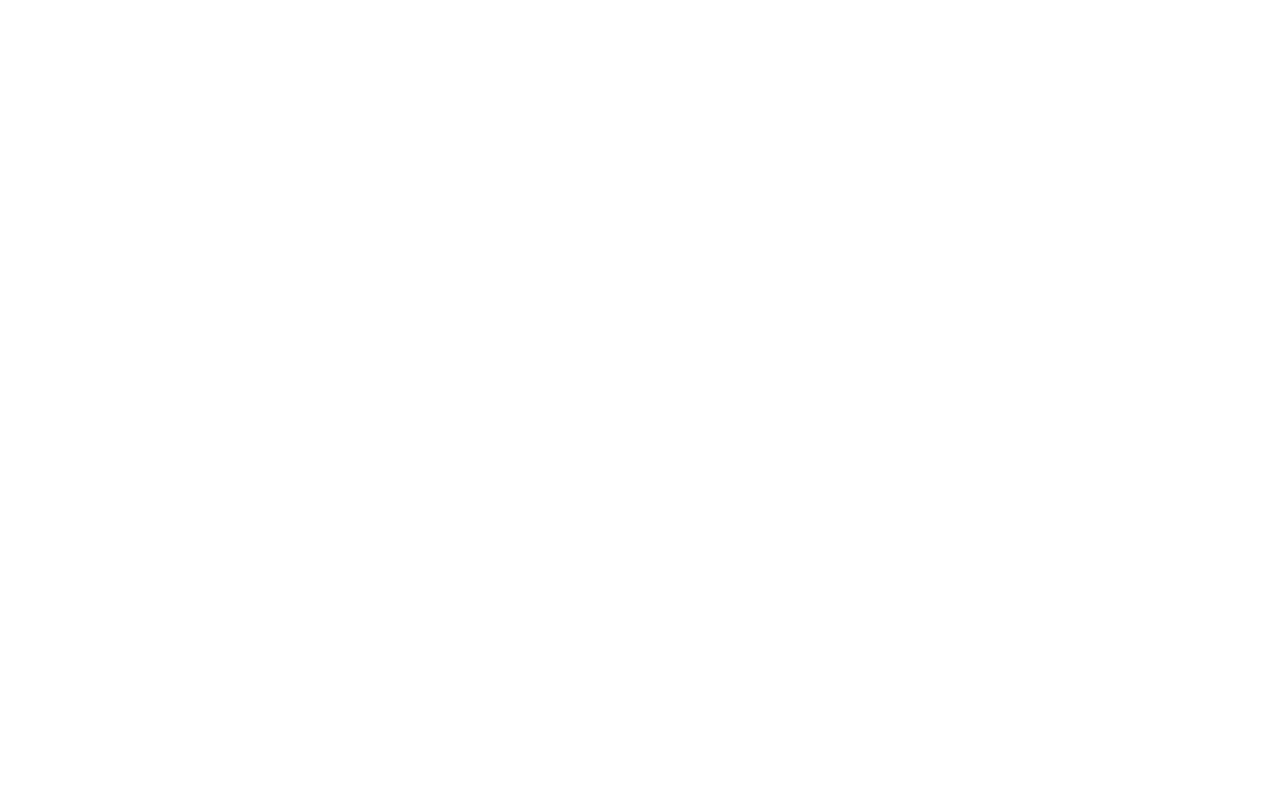
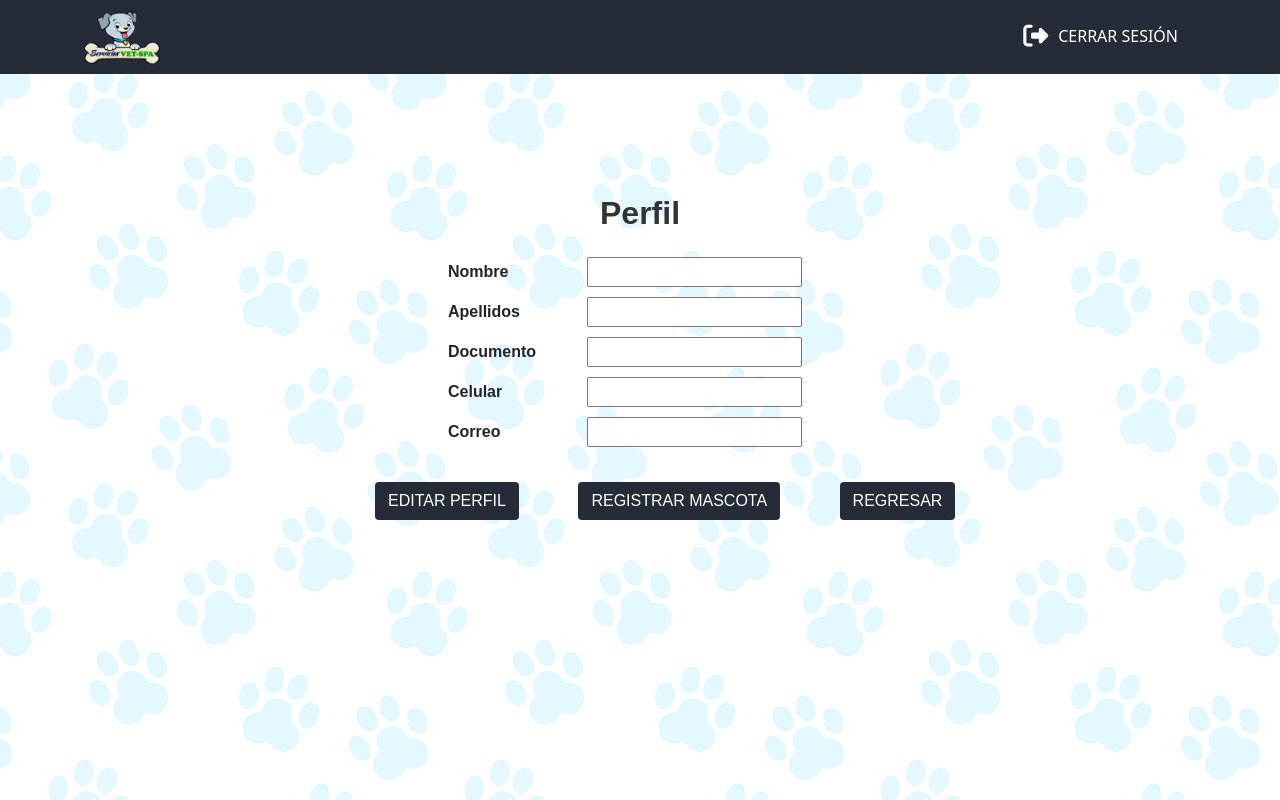
Before and after one commit to Carlos-CMCR/ING-SOFTWARE-VET, a PHP site: page /view/modulos/moduloUsuario/formUsuarioPerfil.php in a window 1280 px wide. Before the commit the page is empty. Run offline with PHP 8.4, Linux system fonts and the light colour scheme; some libraries are stand-ins or nearby versions.

Commit message:
Formulario Perfil

```diff
--- a/view/modulos/estilos.css
+++ b/view/modulos/estilos.css
@@ -233,3 +233,50 @@ body {
    background-color: rgb(13, 50, 112);
    transform: scale(1.1);
 }
+
+/* -----------------ESTILOS PARA FORMULARIO DEL PERFIL DEL USUARIO ------------*/
+
+.contenedor-perfil {
+   margin-top: 15vh;
+   font-family: 'Poppins', Sans-serif;
+   font-weight: 600;
+}
+.contenedor-perfil h3 {
+   color: #333333;
+   font-family: 'Poppins', Sans-serif;
+   font-size: 2rem;
+   margin-bottom: 25px;
+   font-weight: 800;
+   text-align: center;
+}
+.form-usuario {
+   width: 50%;
+   margin: auto;
+}
+.contenedor-form {
+   width: 60%;
+   margin: auto;
+}
+.input {
+   margin-bottom: 10px;
+}
+.form-usuario input {
+   margin-left: 55px;
+}
+label {
+   display: inline-block;
+   width: 80px;
+}
+.button .btn {
+   background: #252b37;
+   color: white;
+   margin-top: 25px;
+}
+.button .btn:hover {
+   background: #80bcc6;
+   color: black;
+   transition: 0.5s;
+}
+.button {
+   display: inline-block;
+}
--- a/view/modulos/moduloUsuario/formUsuarioPerfil.php
+++ b/view/modulos/moduloUsuario/formUsuarioPerfil.php
@@ -0,0 +1,64 @@
+<!DOCTYPE html>
+<html lang="en">
+<head>
+    <meta charset="UTF-8">
+    <meta http-equiv="X-UA-Compatible" content="IE=edge">
+    <meta name="viewport" content="width=device-width, initial-scale=1.0">
+    <link href="https://cdn.jsdelivr.net/npm/bootstrap@5.1.3/dist/css/bootstrap.min.css" rel="stylesheet" integrity="sha384-1BmE4kWBq78iYhFldvKuhfTAU6auU8tT94WrHftjDbrCEXSU1oBoqyl2QvZ6jIW3" crossorigin="anonymous">
+    <script src="https://kit.fontawesome.com/9cdc4a056d.js" crossorigin="anonymous"></script>
+    <link rel="stylesheet" href="../estilos.css">
+</head>
+<body>
+    <style>
+        body {
+            background-image: url('../../img/background.jpg')
+        }
+    </style>
+
+    <nav class="menu navbar navbar-expand-lg navbar-light">
+        <div class="container">
+                    <a href=""><img src="../../img/logo.png" alt=""></a>
+            <div class="collapse navbar-collapse">
+                 <div class="navbar-nav ms-auto">
+                    <a href="view/modulos/moduloSeguridad/formRegistrarCLiente.php" class="nav"><i class="fas fa-sign-out-alt"></i>CERRAR SESIÓN</a>
+                 </div>
+            </div>
+        </div>
+    </nav>
+
+    <div class="contenedor-perfil">
+        <div class="form-usuario">
+            <form action="">
+                <h3>Perfil</h3>
+
+                <div class="contenedor-form">
+                <div class="form">
+                <label class="label">Nombre</label>
+                <input type="text" class="input" name="nombre">
+                </div>
+                <div class="form">
+                <label>Apellidos</label>
+                <input type="text" class="input" name="apellidos">
+                </div>
+                <div class="form">
+                <label>Documento</label>
+                <input type="number" class="input" name="documento">
+                </div>
+                <div class="form">
+                <label>Celular</label>
+                <input type="number" class="input" name="celular">
+                </div>
+                <div class="form">
+                <label>Correo</label>
+                <input type="email" class="input" name="correo">
+                </div>
+                </div>
+                <div class="button"><input type="submit" class="btn"  name="btnIngresar" id="btnIngresar" value="EDITAR PERFIL"></div>
+                <div class="button"><input type="submit" class="btn"  name="btnRegistrar" id="btnRegistrar" value="REGISTRAR MASCOTA"></div>
+                <div class="button"><input type="submit" class="btn"  name="btnRegresar" id="btnRegresar" value="REGRESAR"></div>
+            </form>
+        </div>
+    </div>
+
+</body>
+</html>
```
Also changed, not shown: view/modulos/inicio.php (+8 -0 lines), view/modulos/inicio2.php (+9 -1 lines), view/modulos/inicio3.php (+8 -0 lines).
